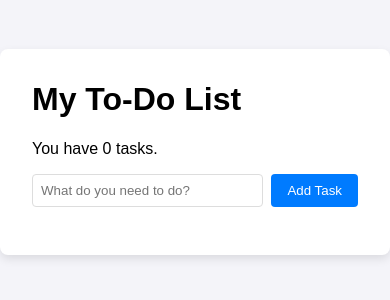
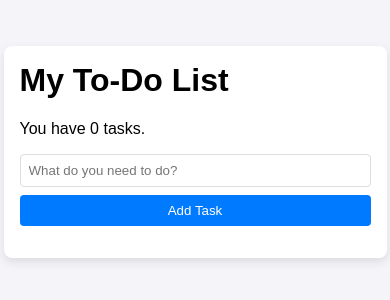
Before and after one commit to ratrahu007/To-Do-List, a plain HTML site: page index.html in a window 390 px wide. Shown: the part 270-570 px from the top of the page. Drawn offline with Linux system fonts and the light colour scheme.

Commit message:
Resposivness

```diff
--- a/style.css
+++ b/style.css
@@ -50,6 +50,30 @@ li {
 .delete-btn {
     background-color: #dc3545;
 }
+
+@media (max-width: 600px) {
+    .todo-container {
+        width: 90%;
+        padding: 1rem;
+    }
+
+    #task-form {
+        flex-direction: column;
+    }
+
+    #new-task-input {
+        margin-bottom: 0.5rem;
+    }
+
+    button {
+        margin-left: 0;
+        width: 100%;
+    }
+
+    .delete-btn {
+        width: auto; /* Reset delete button width */
+    }
+}
 .hidden {
     display: none;
 }
```
